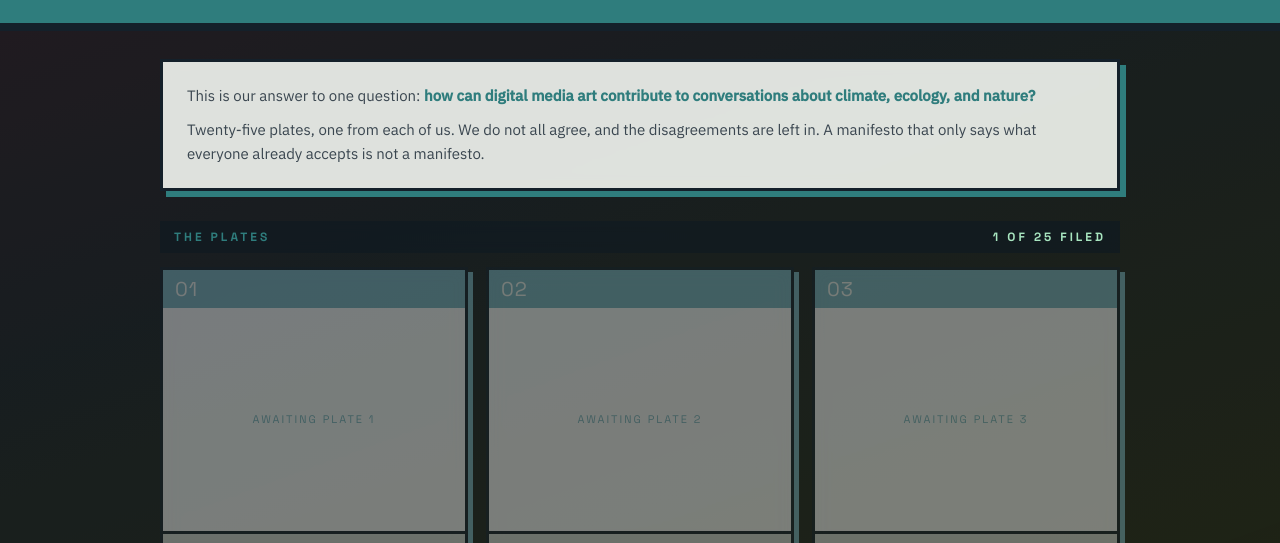
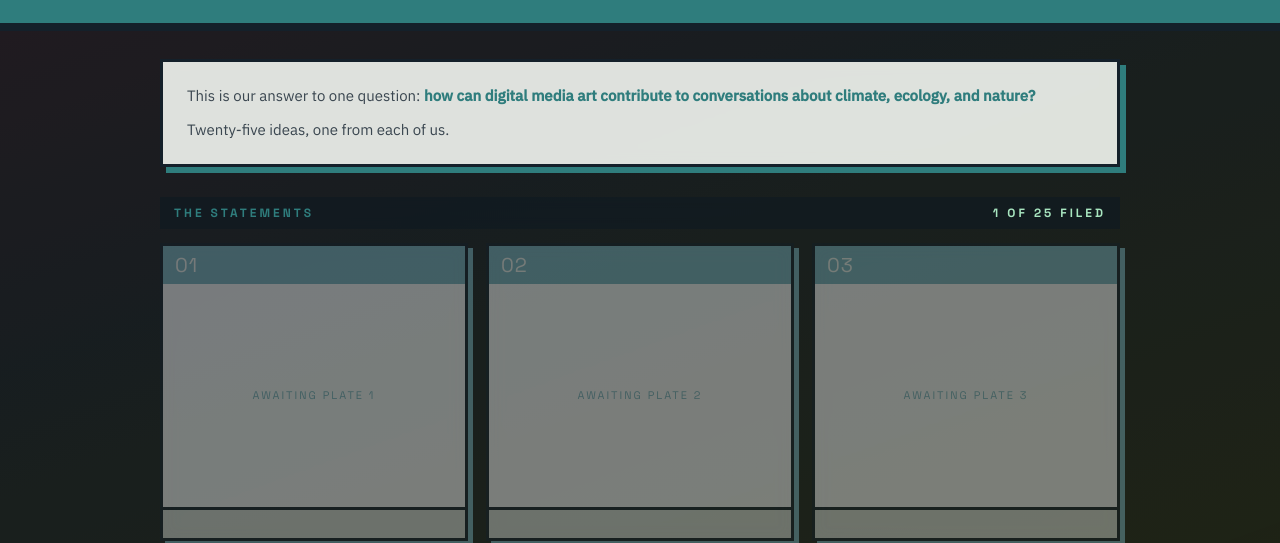
Before and after one commit to sbuckius/art104-fall2026-buckius, a plain HTML site: page pages/class_manifesto/manifesto-view.html in a window 1280 px wide. Shown: the part 257-800 px from the top of the page. Drawn offline with nearby package versions, Linux system fonts and the light colour scheme.

Commit message:
Update manifesto-view.html

```diff
--- a/pages/class_manifesto/manifesto-view.html
+++ b/pages/class_manifesto/manifesto-view.html
@@ -98,12 +98,11 @@ footer a:hover{text-decoration:underline}
   <div class="preamble">
     <p>This is our answer to one question: <em>how can digital media art contribute to conversations
       about climate, ecology, and nature?</em></p>
-    <p>Twenty-five plates, one from each of us. We do not all agree, and the disagreements are left in.
-      A manifesto that only says what everyone already accepts is not a manifesto.</p>
+    <p>Twenty-five ideas, one from each of us.</p>
   </div>
 
   <div class="plates-hd">
-    <span>The Plates</span>
+    <span>The Statements</span>
     <span class="ct" id="count">Loading…</span>
   </div>
   <div class="plates" id="plates"></div>
```
